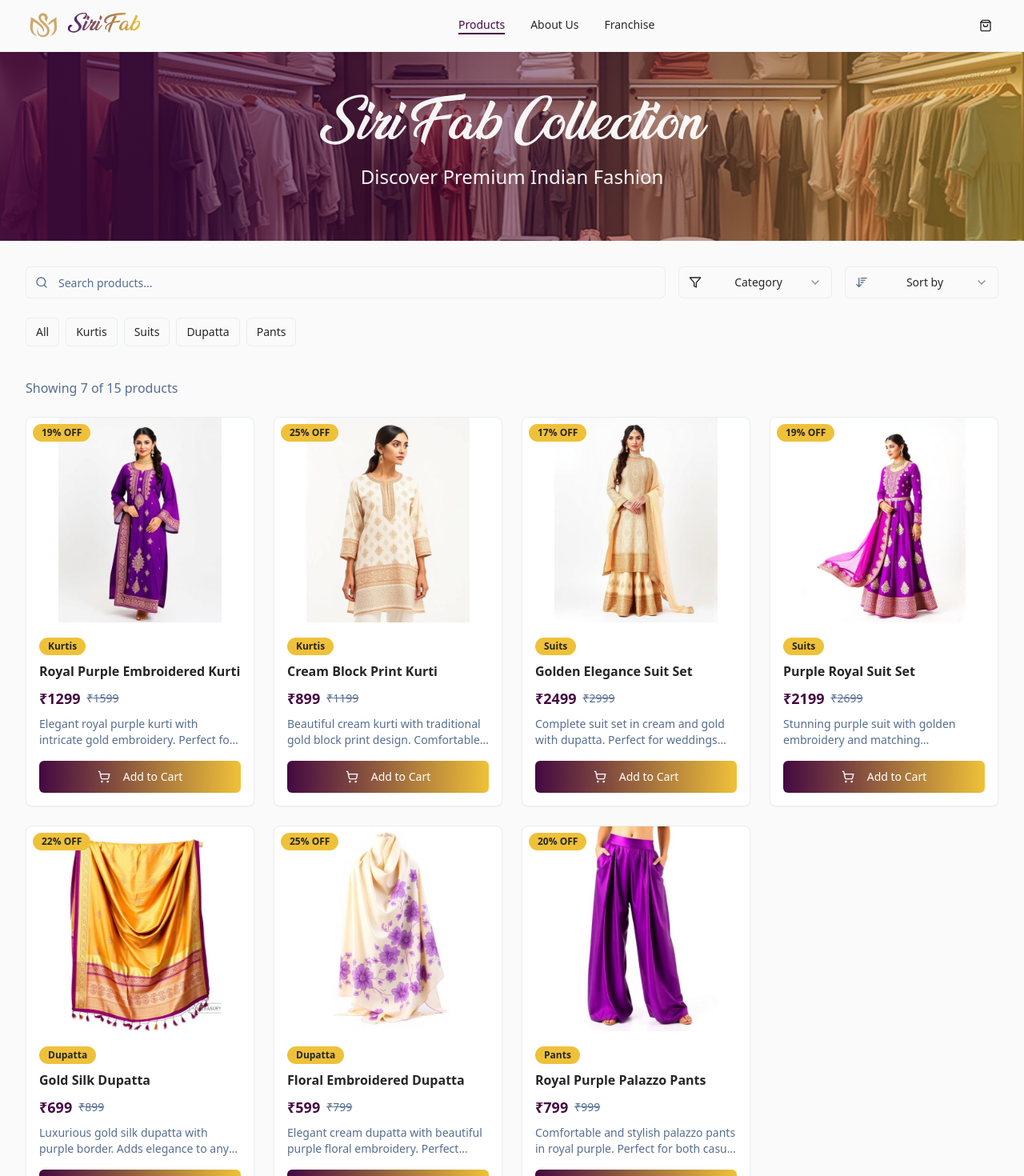
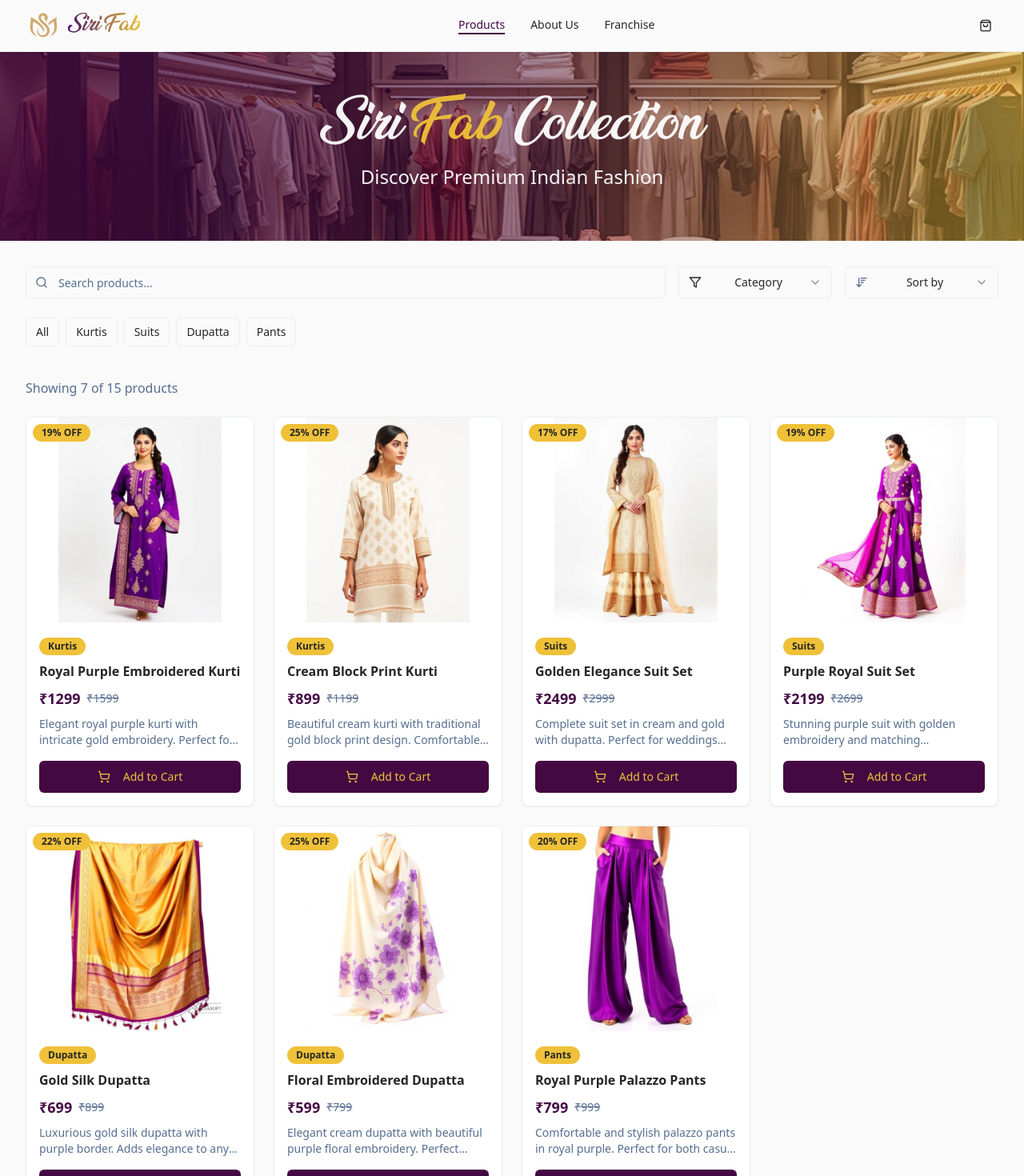
Before and after one commit to someshbhosale/Siri-Fab_Prod, a React (Vite) app: page / in a window 1280 px wide. Shown: the top 1470 px of the page at 80% size. Built offline with nearby package versions, Linux system fonts and the light colour scheme.

Commit message:
Button Colour Change

```diff
--- a/src/components/Header.tsx
+++ b/src/components/Header.tsx
@@ -51,7 +51,7 @@ const Header = () => {
           {/* Cart Icon */}
           <div className="flex items-center">
             <Link to="/cart">
-              <Button variant="ghost" size="sm" className="relative p-2">
+              <Button variant="ghost" size="sm" className="relative p-2" onClick={() => window.scrollTo({ top: 0, behavior: 'smooth' })}>
                 <ShoppingBag className="h-6 w-6" />
                 {state.itemCount > 0 && (
                   <Badge
--- a/src/components/ProductCard.tsx
+++ b/src/components/ProductCard.tsx
@@ -75,7 +75,7 @@ const ProductCard = ({ product }: ProductCardProps) => {
 
             <div className="pt-2">
               <Button
-                className="w-full bg-gradient-to-r from-primary to-secondary hover:from-primary/90 hover:to-secondary/90 text-primary-foreground"
+                className="w-full bg-primary hover:bg-primary/90 text-secondary"
                 onClick={handleAddToCart}
               >
                 <ShoppingCart className="h-4 w-4 mr-2" />
--- a/src/pages/ProductDetails.tsx
+++ b/src/pages/ProductDetails.tsx
@@ -202,7 +202,7 @@ const ProductDetails = () => {
               <div className="flex gap-3">
                 <Button
                   size="lg"
-                  className="flex-1 bg-gradient-to-r from-primary to-secondary hover:from-primary/90 hover:to-secondary/90 text-primary-foreground"
+                  className="flex-1 bg-primary hover:from-primary/90 text-secondary"
                   onClick={handleAddToCart}
                 >
                   <ShoppingCart className="h-5 w-5 mr-2" />
@@ -212,7 +212,7 @@ const ProductDetails = () => {
                 <Button
                   size="lg"
                   variant="outline"
-                  className="flex-1 bg-gradient-to-r from-primary to-secondary hover:from-primary/90 hover:to-secondary/90 text-primary-foreground"
+                  className="flex-1 bg-primary hover:from-primary/90 text-secondary"
                   onClick={handleBuyNow}
                 >
                   <Zap className="h-5 w-5 mr-2" />
--- a/src/pages/ProductListing.tsx
+++ b/src/pages/ProductListing.tsx
@@ -71,7 +71,7 @@ const ProductListing = () => {
       >
         <div className="absolute inset-0 bg-gradient-to-r from-primary/80 via-primary/50 to-secondary/50"></div>
         <div className="relative max-w-7xl mx-auto px-4 sm:px-6 lg:px-8 text-center">
-          <h1 className="text-4xl md:text-6xl font-myFont opacity-95 mb-4">Siri Fab Collection</h1>
+          <h1 className="text-4xl md:text-6xl font-myFont opacity-95 mb-4">Siri <span className="text-gold">Fab</span> Collection</h1>
           <p className="text-xl md:text-2xl opacity-95">Discover Premium Indian Fashion</p>
         </div>
       </div>
```
